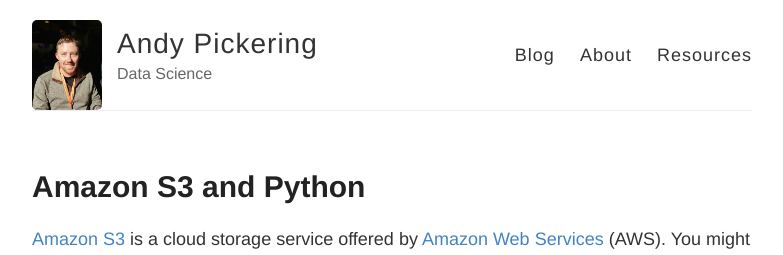
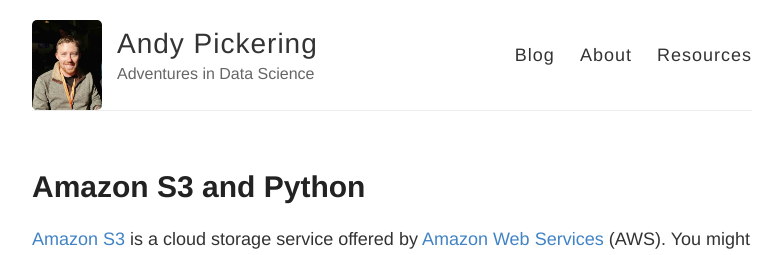
Before and after one commit to andypicke/andypicke.github.io, a Jekyll site: the page built from index.html, in a window 1280 px wide and 900 px high. Shown: the top 255 px of the window, without its empty margins (248-1031 px from the left). Built offline with Jekyll 4.4.1, drawn with Linux system fonts in a browser that asks for light colours.

Commit message:
Update _config.yml

```diff
--- a/_config.yml
+++ b/_config.yml
@@ -6,7 +6,7 @@
 name: Andy Pickering
 
 # Short bio or description (displayed in the header)
-description: Data Science
+description: Adventures in Data Science
 
 # URL of your avatar or profile pic (you could use your GitHub profile pic)
 #avatar: https://raw.githubusercontent.com/barryclark/jekyll-now/master/images/jekyll-logo.png
```
